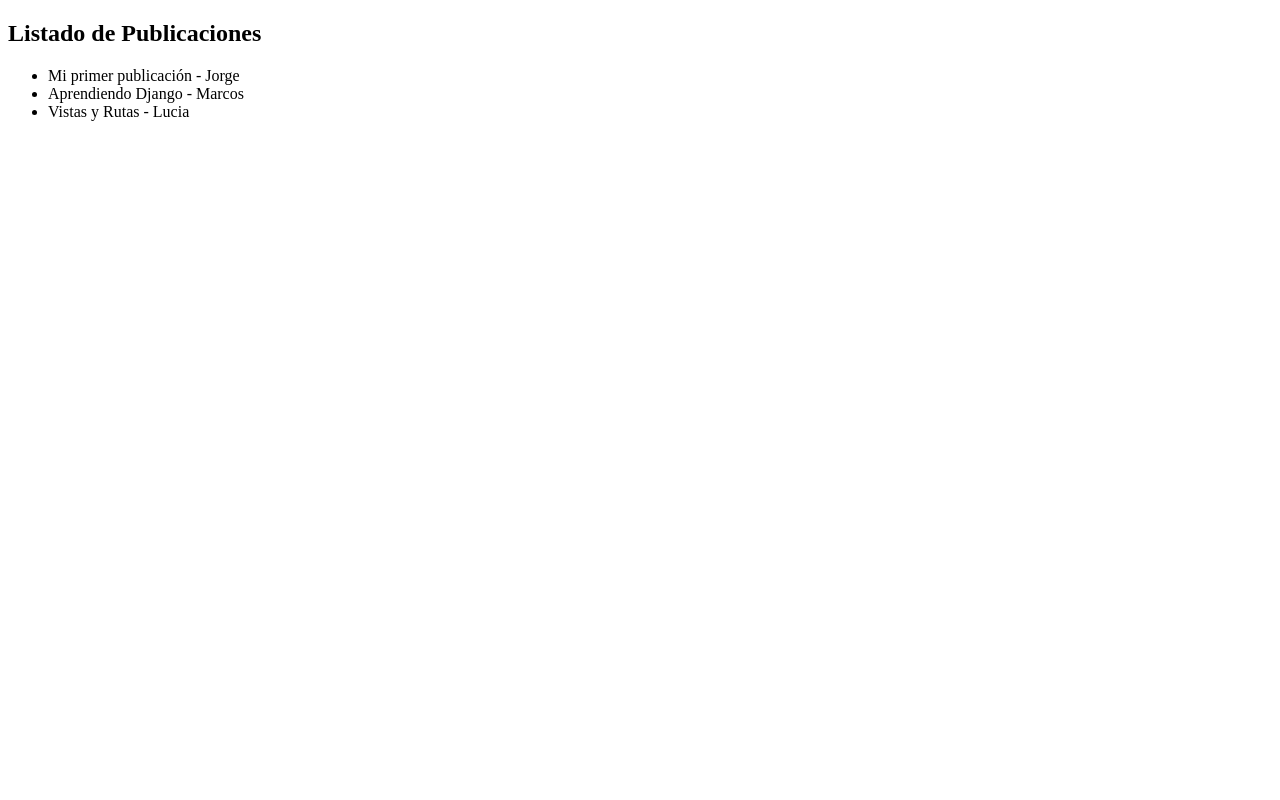
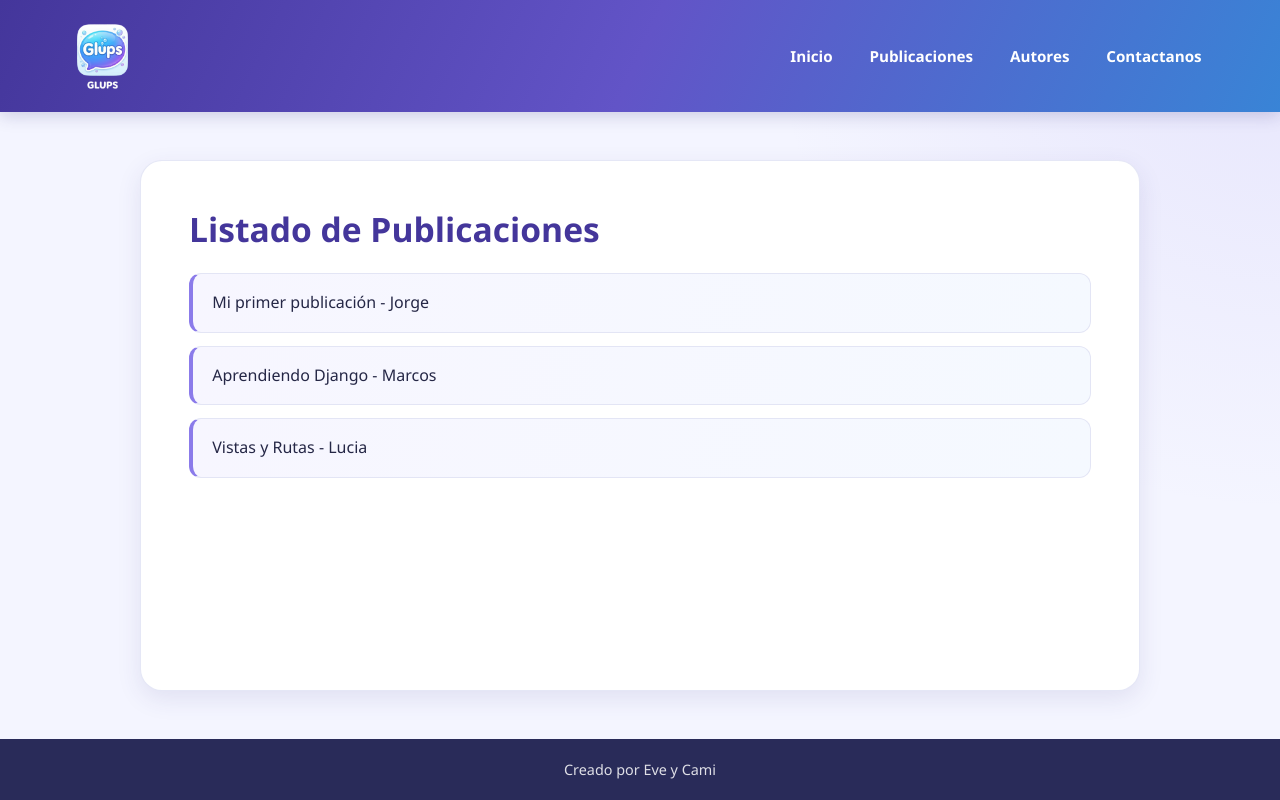
Before and after one commit to 3v3-education/practica_modulo_8, a Django app: page /publicaciones/ in a window 1280 px wide. Run offline with Django 5.2, Linux system fonts and the light colour scheme.

Commit message:
se creo base html, se adaptaron todos los html, se agrego css y una imagen de logo

```diff
--- a/glups_project/urls.py
+++ b/glups_project/urls.py
@@ -20,6 +20,9 @@ from publicaciones import views
 
 urlpatterns = [
     path('admin/', admin.site.urls),
+    path('base/', views.base, name="base"),
     path('', views.inicio, name="inicio"),
-    path("publicaciones/", views.lista_publicaciones, name="lista_publicaciones")
+    path("publicaciones/", views.lista_publicaciones, name="lista_publicaciones"),
+    path("autores/", views.lista_autores, name="lista_autores"),
+    path("contacto/", views.contacto, name="contacto")
 ]
--- /dev/null
+++ b/publicaciones/static/publicaciones/css/styles.css
@@ -0,0 +1,226 @@
+/* =========================================
+   GLUPS - Estilos generales
+   Paleta: morados y azules
+   ========================================= */
+
+:root {
+    --color-primary: #6254c7;
+    --color-primary-dark: #44369b;
+    --color-secondary: #3984d6;
+    --color-accent: #8b7bea;
+    --color-background: #f4f5ff;
+    --color-surface: #ffffff;
+    --color-text: #252746;
+    --color-muted: #6d7190;
+    --color-border: #e3e5f5;
+    --shadow: 0 8px 24px rgba(57, 53, 126, 0.10);
+}
+
+* {
+    box-sizing: border-box;
+}
+
+html {
+    min-height: 100%;
+}
+
+body {
+    min-height: 100vh;
+    margin: 0;
+    display: flex;
+    flex-direction: column;
+    font-family: "Segoe UI", Roboto, Arial, sans-serif;
+    color: var(--color-text);
+    background:
+        radial-gradient(circle at top right, rgba(139, 123, 234, 0.13), transparent 32rem),
+        var(--color-background);
+    line-height: 1.6;
+}
+
+/* Encabezado y navegación */
+.logo {
+    display: flex;
+    align-items: center;
+    text-decoration: none;
+}
+
+.logo img {
+    width: 160;
+    height: 80px;
+    object-fit: contain;
+    display: block;
+}
+
+header {
+    display: flex;
+    align-items: center;
+    justify-content: space-between;
+    flex-wrap: wrap;
+    gap: 1rem;
+    padding: 1rem clamp(1.25rem, 5vw, 4rem);
+    color: white;
+    background: linear-gradient(115deg, var(--color-primary-dark), var(--color-primary), var(--color-secondary));
+    box-shadow: 0 4px 16px rgba(48, 43, 119, 0.2);
+}
+
+header > a {
+    color: white;
+    font-size: 1.7rem;
+    font-weight: 800;
+    letter-spacing: 0.04em;
+    text-decoration: none;
+}
+
+nav {
+    display: flex;
+    align-items: center;
+    flex-wrap: wrap;
+    gap: 0.5rem;
+}
+
+nav a {
+    display: inline-block;
+    padding: 0.55rem 0.9rem;
+    border-radius: 999px;
+    color: white;
+    font-size: 0.95rem;
+    font-weight: 600;
+    text-decoration: none;
+    transition: background-color 180ms ease, transform 180ms ease;
+}
+
+nav a:hover,
+nav a:focus-visible {
+    background-color: rgba(255, 255, 255, 0.18);
+    transform: translateY(-1px);
+    outline: none;
+}
+
+/* Contenido principal */
+main {
+    width: min(100% - 2rem, 1000px);
+    flex: 1;
+    margin: 3rem auto;
+    padding: clamp(1.5rem, 4vw, 3rem);
+    border: 1px solid rgba(227, 229, 245, 0.9);
+    border-radius: 22px;
+    background-color: var(--color-surface);
+    box-shadow: var(--shadow);
+}
+
+h1,
+h2,
+h3 {
+    margin-top: 0;
+    color: var(--color-primary-dark);
+    line-height: 1.2;
+}
+
+h1 {
+    margin-bottom: 1rem;
+    font-size: clamp(2rem, 5vw, 2.8rem);
+}
+
+h2 {
+    margin-bottom: 1.25rem;
+    font-size: clamp(1.6rem, 4vw, 2.1rem);
+}
+
+p {
+    color: var(--color-muted);
+}
+
+/* Enlaces y botón de acceso a publicaciones */
+main a {
+    color: var(--color-primary);
+    font-weight: 650;
+    text-decoration: none;
+}
+
+main a:hover {
+    color: var(--color-secondary);
+    text-decoration: underline;
+}
+
+main > a {
+    display: inline-block;
+    margin-top: 1rem;
+    padding: 0.75rem 1.2rem;
+    border-radius: 10px;
+    color: white;
+    background: linear-gradient(110deg, var(--color-primary), var(--color-secondary));
+    box-shadow: 0 5px 14px rgba(98, 84, 199, 0.2);
+    text-decoration: none;
+    transition: transform 180ms ease, box-shadow 180ms ease;
+}
+
+main > a:hover {
+    color: white;
+    transform: translateY(-2px);
+    box-shadow: 0 8px 18px rgba(98, 84, 199, 0.28);
+    text-decoration: none;
+}
+
+/* Listados de autores y publicaciones */
+main ul {
+    display: grid;
+    gap: 0.8rem;
+    margin: 1.5rem 0 0;
+    padding: 0;
+    list-style: none;
+}
+
+main li {
+    padding: 1rem 1.2rem;
+    border: 1px solid var(--color-border);
+    border-left: 4px solid var(--color-accent);
+    border-radius: 12px;
+    color: var(--color-text);
+    background: linear-gradient(100deg, #f7f6ff, #f5f9ff);
+    transition: transform 180ms ease, box-shadow 180ms ease;
+}
+
+main li:hover {
+    transform: translateX(4px);
+    box-shadow: 0 5px 14px rgba(57, 53, 126, 0.08);
+}
+
+/* Pie de página */
+footer {
+    margin-top: auto;
+    padding: 1.2rem;
+    color: rgba(255, 255, 255, 0.85);
+    text-align: center;
+    background: #292b59;
+}
+
+footer p {
+    margin: 0;
+    color: inherit;
+    font-size: 0.9rem;
+}
+
+/* Adaptación a pantallas pequeñas */
+@media (max-width: 640px) {
+    header {
+        align-items: flex-start;
+        flex-direction: column;
+    }
+
+    nav {
+        width: 100%;
+        gap: 0.25rem;
+    }
+
+    nav a {
+        padding: 0.5rem 0.7rem;
+        font-size: 0.9rem;
+    }
+
+    main {
+        width: min(100% - 1.25rem, 1000px);
+        margin: 1.5rem auto;
+        padding: 1.4rem;
+        border-radius: 16px;
+    }
+}
--- /dev/null
+++ b/publicaciones/templates/publicaciones/base.html
@@ -0,0 +1,33 @@
+<!DOCTYPE html>
+{% load static %}
+<!DOCTYPE html>
+<html lang="es">
+<head>
+    <meta charset="UTF-8">
+    <meta name="viewport" content="width=device-width, initial-scale=1.0">
+
+    <title>{% block title %}Glups{% endblock %}</title>
+
+    <link rel="stylesheet" href="{% static 'publicaciones/css/styles.css' %}">
+</head>
+<body>
+    <header>
+        <a href="{% url 'inicio' %}" class="logo">
+            <img src="{% static 'publicaciones/img/logo-glups.png' %}" alt="Logo de Glups">
+        </a>
+        <nav>
+            <a href="{% url 'inicio' %}">Inicio</a>
+            <a href="{% url 'lista_publicaciones' %}">Publicaciones</a>
+            <a href="{% url 'lista_autores' %}">Autores</a>
+            <a href="{% url 'contacto' %}">Contactanos</a>
+        </nav>
+    </header>
+    <main>
+        {% block content %}
+        {% endblock %}
+    </main>
+    <footer>
+        <p>Creado por Eve y Cami</p>
+    </footer>
+</body>
+</html>
--- a/publicaciones/templates/publicaciones/lista_publicaciones.html
+++ b/publicaciones/templates/publicaciones/lista_publicaciones.html
@@ -1,17 +1,14 @@
-<!DOCTYPE html>
-<html lang="en">
-<head>
-    <meta charset="UTF-8">
-    <meta name="viewport" content="width=device-width, initial-scale=1.0">
-    <title>Glups - Publicaciones</title>
-</head>
-<body>
-    <h2>Listado de Publicaciones</h2>
+{% extends 'publicaciones/base.html' %}
+
+{% block title %}
+Publicaciones
+{% endblock %}
+
+{% block content %}
+  <h2>Listado de Publicaciones</h2>
     <ul>
         {% for publicacion in publicaciones %}
         <li>{{ publicacion.titulo }} - {{ publicacion.autor }} </li>
         {% endfor %}
     </ul>
-
-</body>
-</html>
+{% endblock %}
--- a/publicaciones/views.py
+++ b/publicaciones/views.py
@@ -2,6 +2,9 @@ from django.shortcuts import render
 from django.http import HttpResponse
 
 # Create your views here.
+def base(request):
+    return render (request, "publicaciones/base.html")
+
 def inicio(request):
     return render(request, "publicaciones/inicio.html")
 
@@ -13,3 +16,15 @@ def lista_publicaciones(request):
     ]
     contexto = {"publicaciones": publicaciones }
     return render(request, "publicaciones/lista_publicaciones.html", contexto)
+
+def lista_autores(request):
+    autores = [
+        {"nombre":"Camila", "post": 3},
+        {"nombre":"Evelyn", "post": 5},
+        {"nombre":"Pedro", "post": 2}
+        ]
+    contexto = {"autores": autores}
+    return render(request, "publicaciones/lista_autores.html", contexto)
+
+def contacto(request):
+    return render (request, "publicaciones/contacto.html")
```
Also changed, not shown: publicaciones/templates/publicaciones/inicio.html (+10 -12 lines), publicaciones/templates/publicaciones/lista_autores.html (added, +14 -0 lines), publicaciones/static/publicaciones/img/logo-glups.png (added), publicaciones/templates/publicaciones/contacto.html (added).
